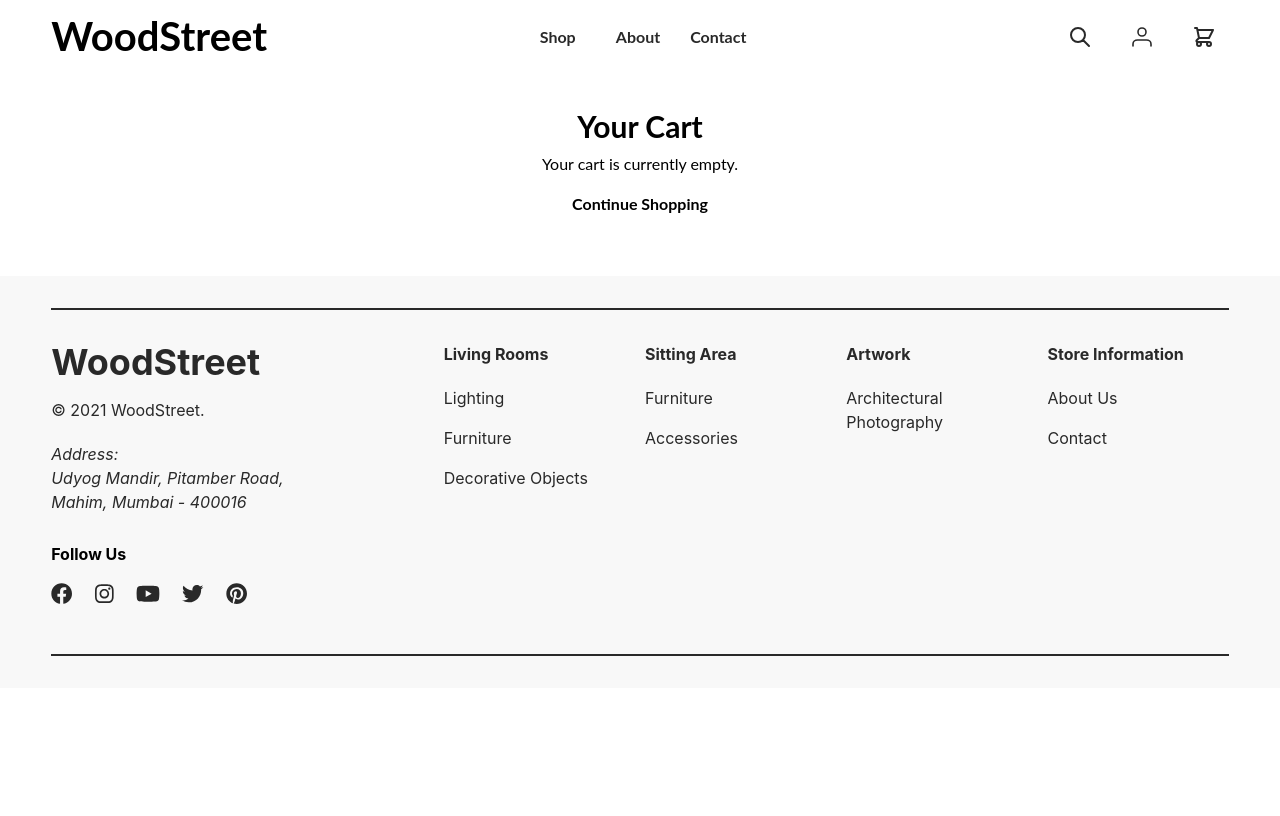
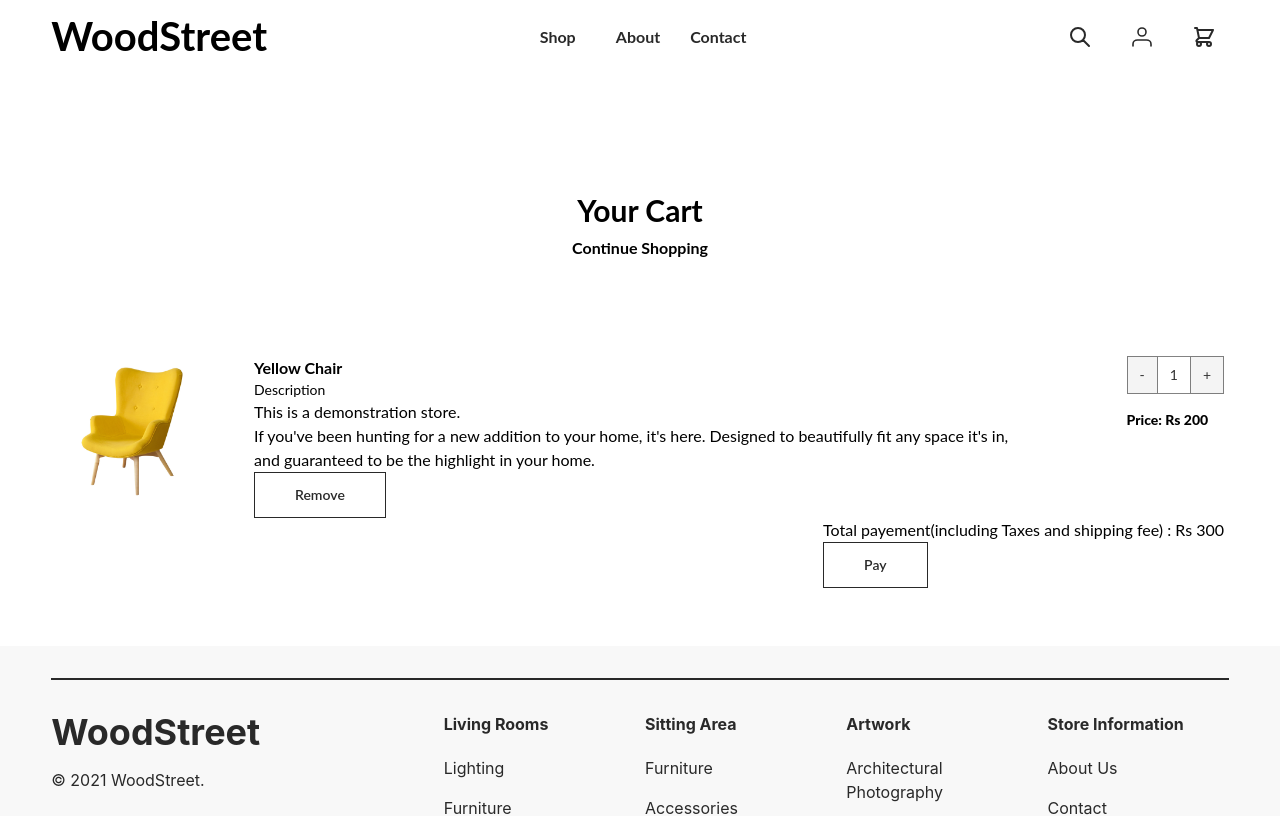
Before and after one commit to DeepTalekar/WoodStreet, a Next.js app in the folder woodstreet-ui/: page /Cart in a window 1280 px wide. Shown: the top 816 px of the page. Built offline with nearby package versions, Linux system fonts and the light colour scheme.

Commit message:
added some features in cart page

```diff
--- a/woodstreet-ui/pages/Cart.js
+++ b/woodstreet-ui/pages/Cart.js
@@ -4,10 +4,41 @@
 */
 
 import Link from 'next/link';
+import Image from 'next/image';
+import {  useState } from 'react';
+import Counter from '../components/Counter';
+import Button from '../components/Button';
+import Screen from '../components/Screen';
+import yellowChair from '../public/images/products/yellowChair.webp'
 
-import Screen from '../components/Screen';
 
 export default function Cart(props) {
+
+  const[cart,setCart] = useState(1)
+  const[price,setPrice] = useState(200)
+  const [count, setCount] = useState(1);
+
+  function increment() {
+    setCount(count+1)
+  }
+
+  function decrement() {
+    setCount(count-1)
+
+  }
+
+ let prize = count * price;
+ let prize1 = prize + 100;
+
+ function Payment() {
+  alert(`Payement of Rs ${prize1} is done succesfully`);
+  setCart(0)
+}
+ function Remove() {
+  setCart(0)
+ }
+
+  if(cart===0){
   return (
     <Screen title='Your Shopping Cart | WoodStreet'>
       <div className='px-14 py-11'>
@@ -15,6 +46,8 @@ export default function Cart(props) {
         <p className='text-center font-normal text-base mb-4'>
           Your cart is currently empty.
         </p>
+
+
         <div className='w-full mx-auto text-center mb-4'>
           <Link href='/'>
             <a className='text-center hover:text-link text-base font-bold'>
@@ -25,4 +58,83 @@ export default function Cart(props) {
       </div>
     </Screen>
   );
+  }
+  else{
+    return (
+      <Screen title='Your Shopping Cart | WoodStreet'>
+        <div className='px-14 py-32'>
+          <p className='text-center font-bold text-3xl mb-2'>Your Cart</p>
+          <div className='w-full mx-auto text-center mb-4'>
+            <Link href='/'>
+              <a className='text-center hover:text-link text-base font-bold'>
+                Continue Shopping
+              </a>
+            </Link>
+          </div>
+
+         <div className="flex justify-around mt-24">
+           <div>
+           <Image src={yellowChair} width={150}
+           height={150}
+           layout='fixed' />
+           </div>
+           <div className="float-right pr-14">
+            <div className="px-12">
+              <h1 className=" font-bold">Yellow Chair</h1>
+              <p className=" text-sm">Description</p>
+              <p className="">This is a demonstration store.</p>
+              <p className=" "> If you've been hunting for a new addition to your home, it's here.
+                 Designed to beautifully fit any space it's in,
+               and guaranteed to be the highlight in your home.</p>
+               <Button
+              href=''
+              title='Remove'
+              buttonStyle='border border-primary text-primary text-sm font-semibold bg-white hover:bg-secondary hover:border-secondary py-3'
+              onClick={Remove}
+            />
+            </div>
+           </div>
+
+           <div className>
+           <section className='flex flex-row justify-between items-center text-mineShaft'>
+            <button
+              className={`border border-mineShaft border-opacity-60 text-sm font-normal px-3 py-2 bg-mineShaft bg-opacity-5 ${
+              count == 1 ? 'cursor-not-allowed' : 'cursor-pointer'
+              }`}
+              disabled={count == 1} // Minimum Quantity customer can order
+              onClick={decrement}>
+              -
+            </button>
+            <p className='border-t border-b border-mineShaft border-opacity-60 text-sm font-normal px-3 py-2'>
+             {count}
+            </p>
+            <button
+             className={`border border-mineShaft border-opacity-60 text-sm font-normal px-3 py-2 bg-mineShaft bg-opacity-5 ${
+             count == 10 ? 'cursor-not-allowed' : 'cursor-pointer'
+             }`}
+             disabled={count == 10} // Maximum Quantity customer can order
+             onClick={increment}>
+             +
+            </button>
+            </section>
+            <h1 className="text-sm font-extrabold pt-4">Price: Rs {prize}</h1>
+
+          </div>
+        </div>
+        <div className="float-right ">
+          <p>Total payement(including Taxes and shipping fee) : Rs {prize1}</p>
+
+          <Button
+              href=''
+              title='Pay'
+              buttonStyle='border border-primary text-primary text-sm font-semibold bg-white hover:bg-secondary hover:border-secondary py-3'
+              onClick={Payment}
+            />
+
+        </div>
+       </div>
+      </Screen>
+
+     )
 }
+}
```
